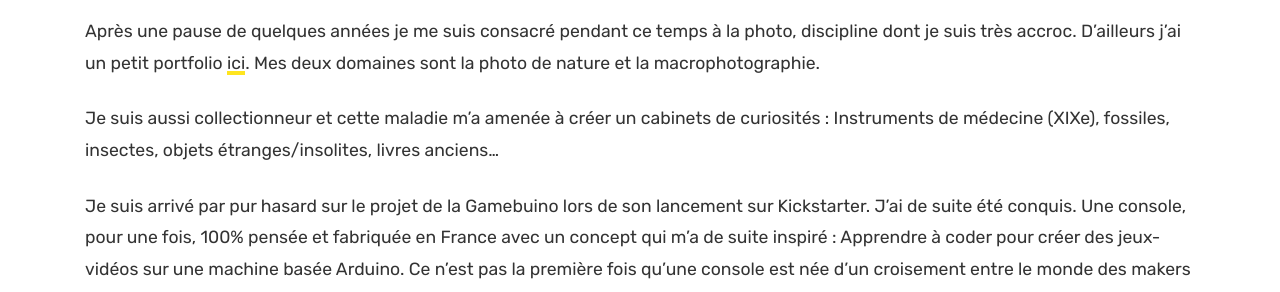
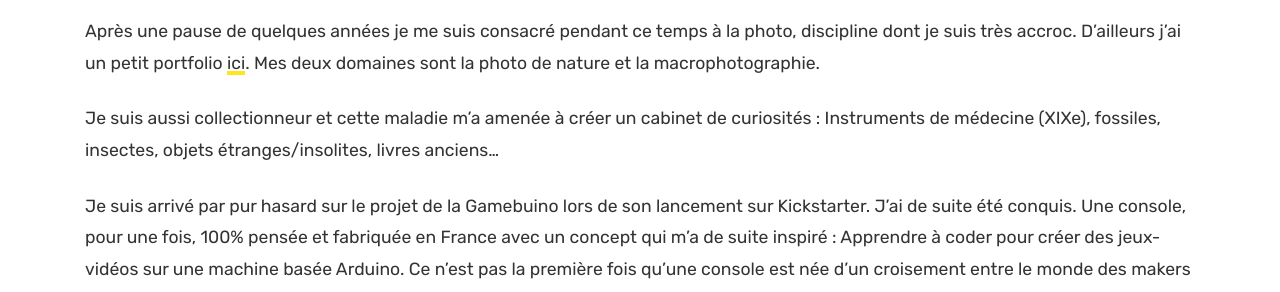
Before and after one commit to Maxibuino/PixBuino, a Jekyll site: the page built from about.md, in a window 1280 px wide and 900 px high, scrolled down 454 px. Shown: the part 152-444 px from the top of the window. Built offline with Jekyll 4.4.1, drawn with Linux system fonts in a browser that asks for light colours.

Commit message:
about.md updated from https://stackedit.io/

```diff
--- a/about.md
+++ b/about.md
@@ -12,13 +12,13 @@ J’ai grandi avec les jeux vidéos et j’y ai joués une majeure partie de ma
 
 Après une pause de quelques années je me suis consacré pendant ce temps à la photo, discipline dont je suis très accroc. D’ailleurs j’ai un petit portfolio [ici](https://maximej.photodeck.com/). Mes deux domaines sont la photo de nature et la macrophotographie.
 
-Je suis aussi collectionneur et cette maladie m’a amenée à créer un cabinets de curiosités : Instruments de médecine (XIXe), fossiles, insectes, objets étranges/insolites, livres anciens…
+Je suis aussi collectionneur et cette maladie m’a amenée à créer un cabinet de curiosités : Instruments de médecine (XIXe), fossiles, insectes, objets étranges/insolites, livres anciens…
 
 Je suis arrivé par pur hasard sur le projet de la Gamebuino lors de son lancement sur Kickstarter. J’ai de suite été conquis. Une console, pour une fois, 100% pensée et fabriquée en France avec un concept qui m’a de suite inspiré : Apprendre à coder pour créer des jeux-vidéos sur une machine basée Arduino. Ce n’est pas la première fois qu’une console est née d’un croisement entre le monde des makers et celui des développeurs de jeux vidéos indé, mais celle-ci m’a convaincue plus que les autres.
 
 La communauté est active (si si, allez voir sur Discord), enthousiaste et… une bonne partie est francophone.
 <!--stackedit_data:
-eyJoaXN0b3J5IjpbLTE4NDA4NTUyOTEsLTg5Mjc4NDg1OSwtMT
-kzNTE2NDM0MSw2MDY5Mjk2OTcsLTE0Njk0NDg3MjgsMTM0Nzcw
-NzYxM119
+eyJoaXN0b3J5IjpbMTA5MjI3Mjg1MiwtODkyNzg0ODU5LC0xOT
+M1MTY0MzQxLDYwNjkyOTY5NywtMTQ2OTQ0ODcyOCwxMzQ3NzA3
+NjEzXX0=
 -->
```
